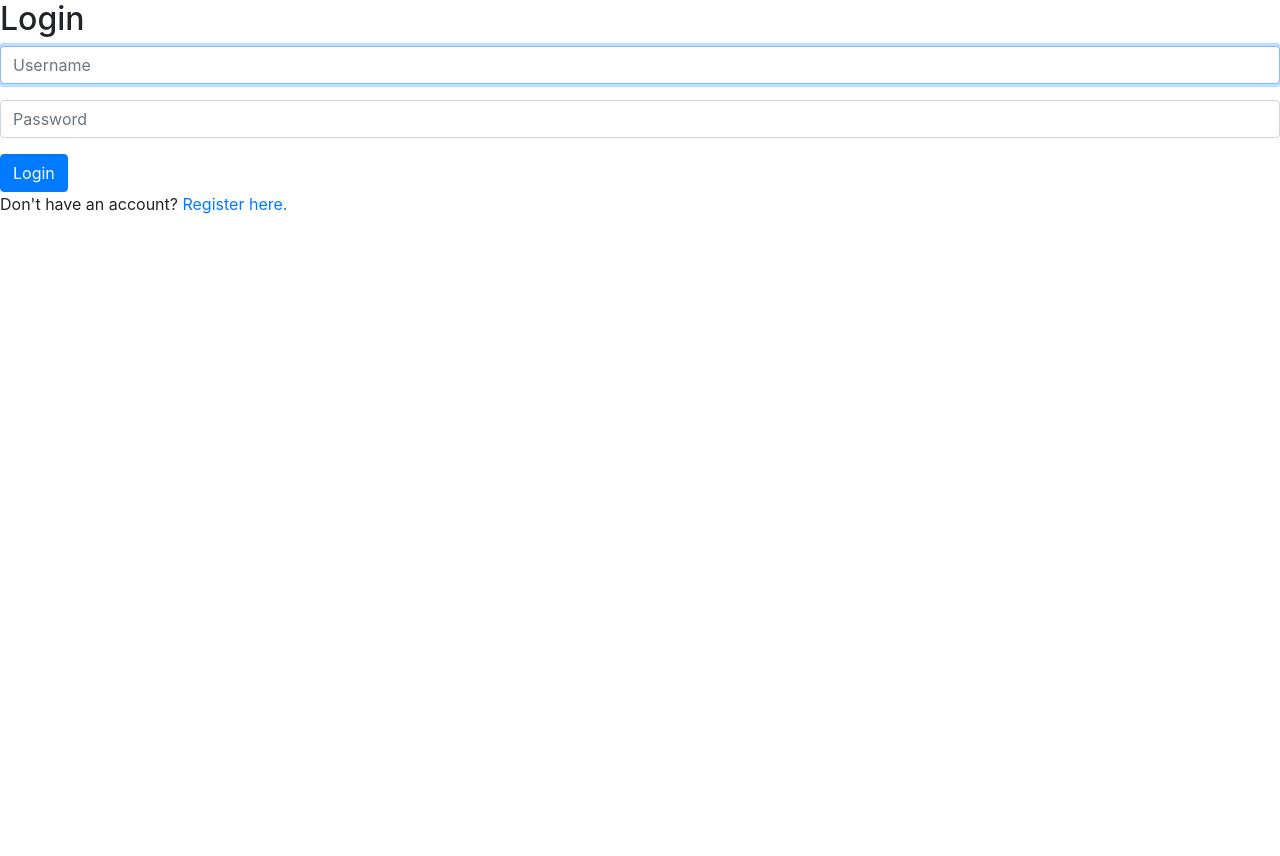
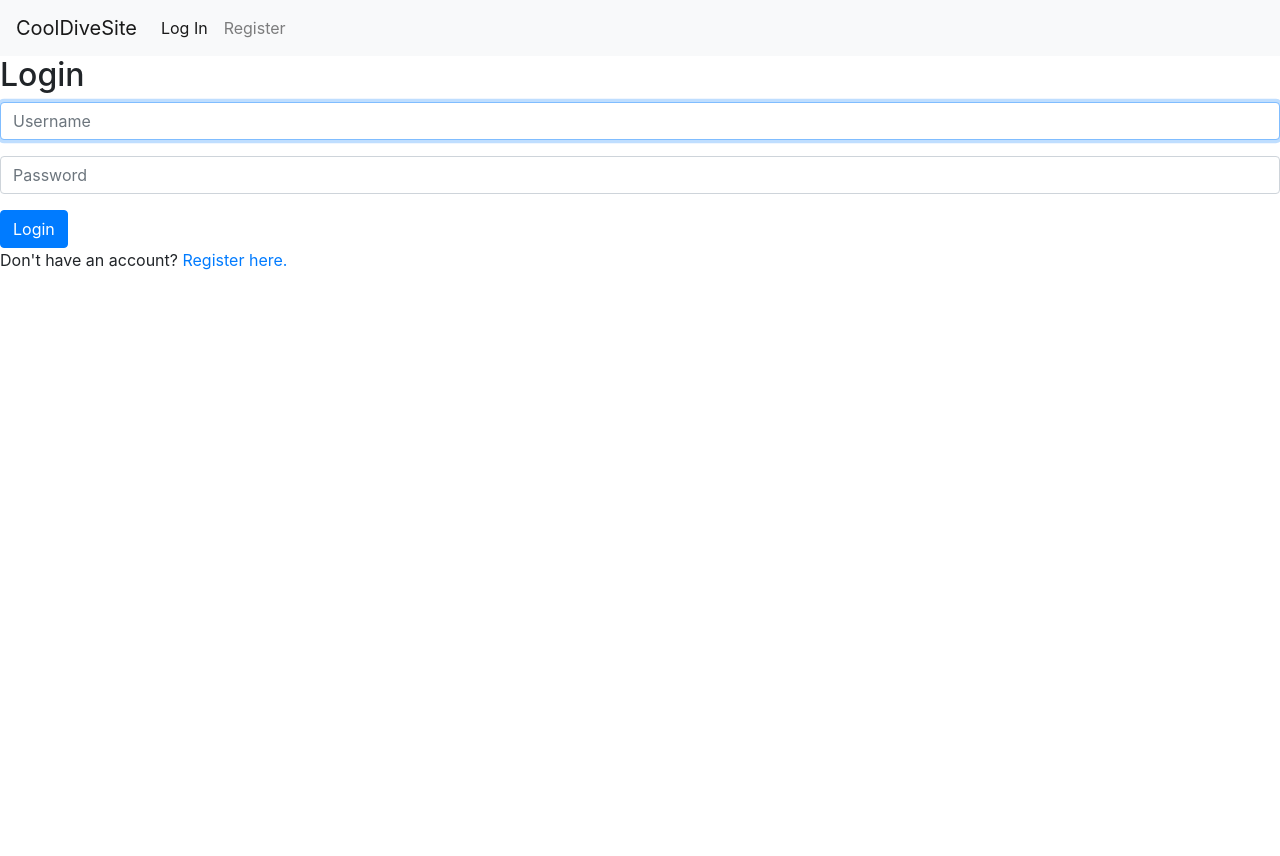
Before and after one commit to theamian/logbook, a Django app: a page that uses logbook/templates/logbook/layout.html in a window 1280 px wide. Before the commit the page ends 214 px from the top, so only its background shows below. Run offline with Django 3.2, Linux system fonts and the light colour scheme; some libraries are stand-ins or nearby versions.

Commit message:
Add navbar

```diff
--- a/logbook/static/logbook/styles.css
+++ b/logbook/static/logbook/styles.css
@@ -7,7 +7,7 @@
 }
 
 html,
-body {
+body, #body {
   height: 100%;
   margin: 0;
   padding: 0;
@@ -55,3 +55,8 @@ body {
 #pac-input:focus {
   border-color: #4d90fe;
 }
+
+#splash {
+  background-color: #0A6EE0;
+  height: 100%;
+}
--- a/logbook/templates/logbook/layout.html
+++ b/logbook/templates/logbook/layout.html
@@ -5,9 +5,60 @@
     <head>
         <title>{% block title %}{% endblock %}</title>
         <link rel="stylesheet" href="https://stackpath.bootstrapcdn.com/bootstrap/4.4.1/css/bootstrap.min.css" integrity="sha384-Vkoo8x4CGsO3+Hhxv8T/Q5PaXtkKtu6ug5TOeNV6gBiFeWPGFN9MuhOf23Q9Ifjh" crossorigin="anonymous">
+        <script src="https://code.jquery.com/jquery-3.3.1.slim.min.js" integrity="sha384-q8i/X+965DzO0rT7abK41JStQIAqVgRVzpbzo5smXKp4YfRvH+8abtTE1Pi6jizo" crossorigin="anonymous"></script>
+        <script src="https://cdnjs.cloudflare.com/ajax/libs/popper.js/1.14.3/umd/popper.min.js" integrity="sha384-ZMP7rVo3mIykV+2+9J3UJ46jBk0WLaUAdn689aCwoqbBJiSnjAK/l8WvCWPIPm49" crossorigin="anonymous"></script>
+        <script src="https://stackpath.bootstrapcdn.com/bootstrap/4.1.3/js/bootstrap.min.js" integrity="sha384-ChfqqxuZUCnJSK3+MXmPNIyE6ZbWh2IMqE241rYiqJxyMiZ6OW/JmZQ5stwEULTy" crossorigin="anonymous"></script>
         <link rel="stylesheet" href="{% static 'logbook/styles.css' %}">
     </head>
     <body>
+      {% if request.path != "/" %}
+      <!-- navbar -->
+      <nav class="navbar navbar-expand-lg navbar-light bg-light">
+          <a class="navbar-brand" href="{% url 'index' %}">CoolDiveSite</a>
+          <button class="navbar-toggler" type="button" data-toggle="collapse" data-target="#navbarSupportedContent" aria-controls="navbarSupportedContent" aria-expanded="false" aria-label="Toggle navigation">
+            <span class="navbar-toggler-icon"></span>
+          </button>
+
+          <div class="collapse navbar-collapse" id="navbarSupportedContent">
+            <ul class="navbar-nav mr-auto">
+              {% if user.is_authenticated %}
+                {% if request.path == "/log" %}
+                <li class="nav-item active">
+                {% else %}
+                <li class="nav-item">
+                {% endif %}
+                  <a class="nav-link" href="{% url 'log' %}"> Logbook <span class="sr-only">(current)</span></a>
+                </li>
+                {% if request.path == "/add" %}
+                <li class="nav-item active">
+                {% else %}
+                <li class="nav-item">
+                {% endif %}
+                  <a class="nav-link" href="{% url 'add' %}">Log Dives</a>
+                </li>
+                <li class="nav-item">
+                  <a class="nav-link" href="{% url 'logout' %}">Logout</a>
+                </li>
+              {% else %}
+                {% if request.path == "/login" %}
+                <li class="nav-item active">
+                {% else %}
+                <li class="nav-item">
+                {% endif %}
+                  <a class="nav-link" href="{% url 'login' %}">Log In</a>
+                </li>
+                {% if request.path == "/register" %}
+                <li class="nav-item active">
+                {% else %}
+                <li class="nav-item">
+                {% endif %}
+                  <a class="nav-link" href="{% url 'register' %}">Register</a>
+                </li>
+              {% endif %}
+            </ul>
+          </div>
+        </nav>
+        {% endif %}
         <div id="body">
             {% block body %}
             {% endblock %}
--- a/logbook/templates/logbook/log.html
+++ b/logbook/templates/logbook/log.html
@@ -2,7 +2,6 @@
 {% load static %}
 
 {% block title%}Logbook{% endblock %}
-
 
 {% block body %}
     <div id="logmap">
--- a/logbook/templates/logbook/splash.html
+++ b/logbook/templates/logbook/splash.html
@@ -3,5 +3,7 @@
 {% block title%}Welcome!{% endblock %}
 
 {% block body %}
-    alo mitre
-{% endblock%}
+    <div id="splash">
+
+    </div>
+{% endblock %}
```
Also changed, not shown: logbook/static/logbook/script.js (+7 -2 lines).
